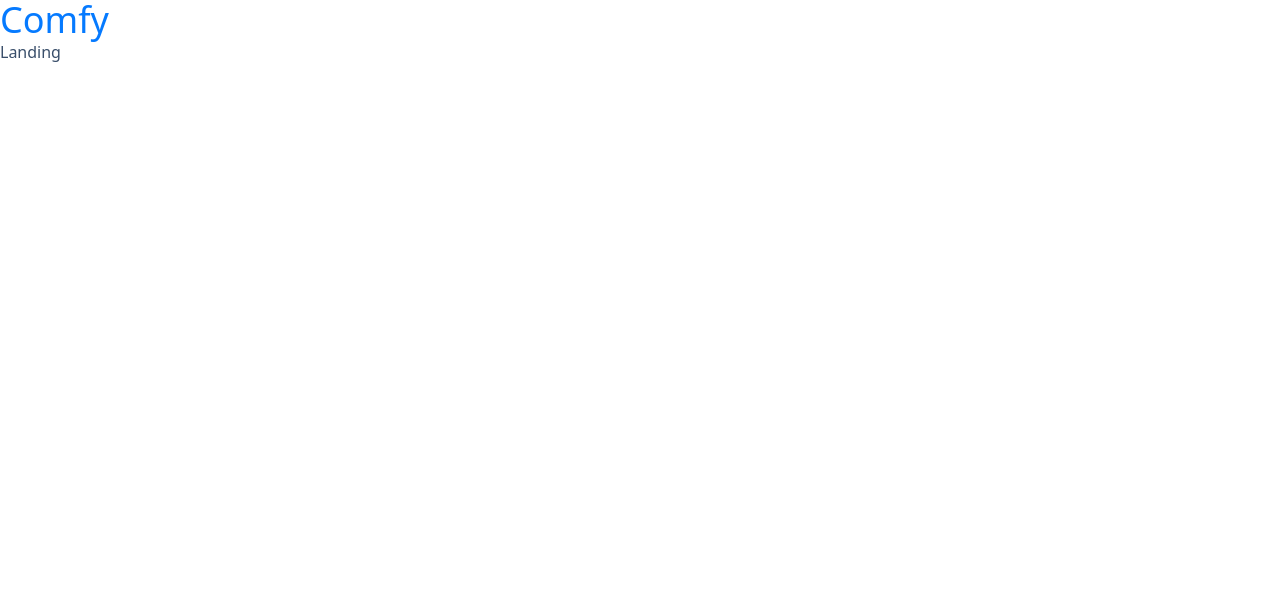
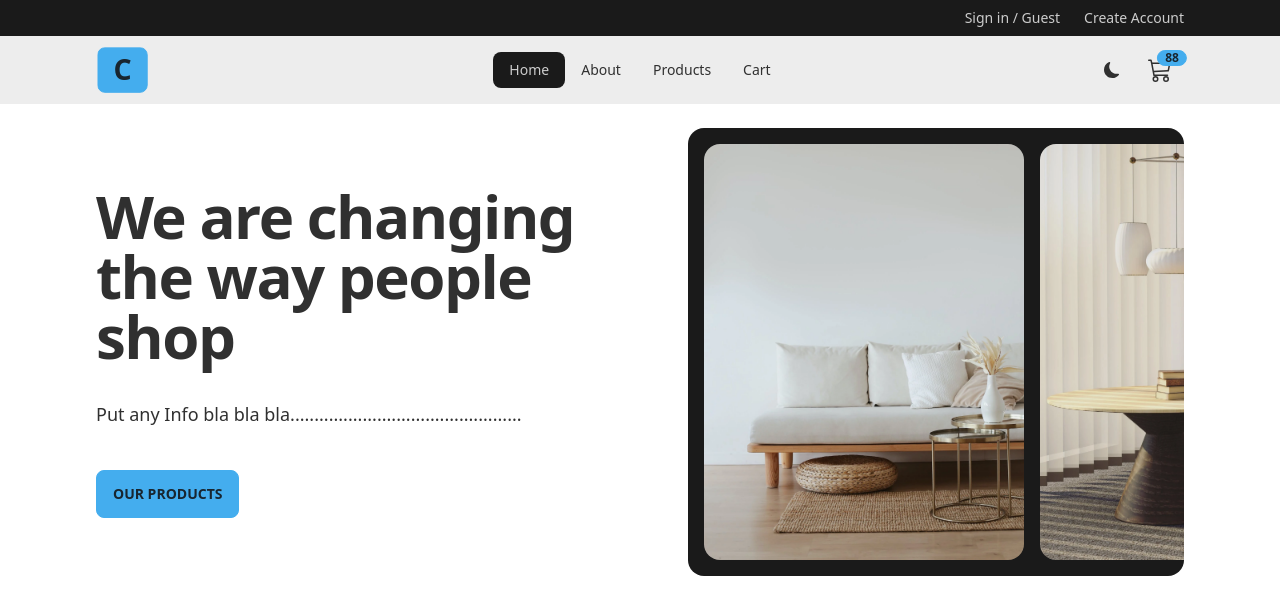
Before and after one commit to mariammansdev/ComfyStore, a React (Vite) app: page / in a window 1280 px wide. Shown: the top 614 px of the page. Built offline with nearby package versions, Linux system fonts and the light colour scheme.

Commit message:
Progress with the ComfyStore Project

```diff
--- /dev/null
+++ b/src/components/Header.jsx
@@ -0,0 +1,22 @@
+import { Link } from "react-router-dom"
+
+const Header = () => {
+  return (
+    <header className='bg-neutral py-2 text-neutral-content'>
+        <div className='align-element flex justify-center sm:justify-end'>
+            {/* USER*/ }
+            {/* links */}
+            <div className='flex gap-x-6 justify-center items-center'>
+                <Link to='/login' className='link link-hover text-xs sm:text-sm'>
+                    Sign in / Guest
+                </Link>
+                <Link to='/register' className='link link-hover text-xs sm:text-sm'>
+                    Create Account
+                </Link>
+            </div>
+        </div>
+    </header>
+  )
+}
+
+export default Header
--- /dev/null
+++ b/src/components/Hero.jsx
@@ -0,0 +1,33 @@
+import { Link } from 'react-router-dom'
+
+import hero1 from '../assets/hero1.webp'
+import hero2 from '../assets/hero2.webp'
+import hero3 from '../assets/hero3.webp'
+import hero4 from '../assets/hero4.webp'
+
+const carouselImages = [hero1, hero2, hero3, hero4]
+const Hero = () => {
+  return (
+    <div className='grid lg:grid-cols-2 gap-24 items-center'>
+        <div>
+            <h1  className='max-w-2xl text-4xl font-bold tracking-tight sm:text-6xl'>We are changing the way people shop</h1>
+            <p className='mt-8 max-w-xl text-lg leading-8'>Put any Info bla bla bla................................................</p>
+            <div className='mt-10'>
+                <Link to='/products' className='btn btn-primary'>Our Products</Link>
+            </div>
+        </div>
+        <div className='hidden h-[28rem] lg:carousel carousel-center p-4 space-x-4 bg-neutral rounded-box'>
+            {
+                carouselImages.map((image)=> {
+                    return <div key = {image} className='carousel-item'>
+                    <img src={image} className='rounded-box h-full w-80 object-cover' />
+
+                    </div>
+                })
+            }
+        </div>
+    </div>
+  )
+}
+
+export default Hero
--- /dev/null
+++ b/src/components/NavLinks.jsx
@@ -0,0 +1,31 @@
+import { useSelector } from 'react-redux';
+import { NavLink } from 'react-router-dom';
+
+const links = [
+  { id: 1, url: '/', text: 'home' },
+  { id: 2, url: 'about', text: 'about' },
+  { id: 3, url: 'products', text: 'products' },
+  { id: 4, url: 'cart', text: 'cart' },
+  { id: 5, url: 'checkout', text: 'checkout' },
+  { id: 6, url: 'orders', text: 'orders' },
+];
+
+const NavLinks = () => {
+//   const user = useSelector((state) => state.userState.user);
+  return (
+    <>
+      {links.map((link) => {
+        const { id, url, text } = link;
+        if ((url === 'checkout' || url === 'orders') /*&& !user*/) return null;
+        return (
+          <li key={id}>
+            <NavLink className='capitalize' to={url}>
+              {text}
+            </NavLink>
+          </li>
+        );
+      })}
+    </>
+  );
+};
+export default NavLinks;
--- /dev/null
+++ b/src/components/Navbar.jsx
@@ -0,0 +1,67 @@
+import { BsCart3, BsMoonFill, BsSunFill } from 'react-icons/bs';
+import { FaBarsStaggered } from 'react-icons/fa6';
+import { NavLink } from 'react-router-dom';
+import NavLinks from './NavLinks';
+import { useEffect, useState } from 'react';
+
+const themes = {
+  cmyk: 'cmyk',
+  dracula: 'dracula'
+};
+
+const getThemeFromLocalStorage = ()=> {
+  return localStorage.getItem('theme') || themes.cmyk;
+}
+const Navbar = () => {
+  const [theme,setTheme] = useState(getThemeFromLocalStorage());
+  const handleTheme = ()=> {
+    const {cmyk, dracula} = themes;
+    const newTheme  = theme == cmyk ? dracula : cmyk;
+
+    setTheme(newTheme)
+  }
+
+  useEffect(()=> {
+    document.documentElement.setAttribute('data-theme', theme);
+    localStorage.setItem('theme', theme);
+  }, [theme])
+
+  return (
+    <nav className='bg-base-200'>
+      <div className='navbar align-element'>
+        <div className='navbar-start'>
+          < NavLink to='/' className='hidden lg:flex btn btn-primary text-3xl items-center'>
+            C
+          </NavLink>
+          <div className="dropdown lg:hidden">
+            <label tabIndex={0} className='btn btn-ghost'>
+                <FaBarsStaggered className='h-6 w-6'/>
+            </label>
+            <ul tabIndex={0} className='menu menu-sm dropdown-content mt-3 z-[1] p-2 shadow bg-base-200 rounded-box w-52'>
+                <NavLinks />
+            </ul>
+          </div>
+        </div>
+        <div className='navbar-center hidden lg:flex'>
+            <ul className='menu menu-horizontal'>
+              <NavLinks />
+            </ul>
+        </div>
+        <div className='navbar-end'>
+          <label className='swap swap-rotate'>
+            <input type='checkbox' onChange={handleTheme} />
+            <BsSunFill className='swap-on h-4 w-4' />
+            <BsMoonFill className='swap-off h-4 w-4' />
+          </label>
+          <NavLink to='/cart' className='btn btn-ghost btn-circle btn-md ml-4'>
+            <div className="indicator">
+                <BsCart3 className='h-6 w-6' />
+                <span className='badge badge-sm badge-primary indicator-item'>88</span>
+            </div>
+           </NavLink>
+        </div>
+      </div>
+    </nav>
+  );
+};
+export default Navbar;
--- a/src/components/index.js
+++ b/src/components/index.js
@@ -1,2 +1,5 @@
 export {default as FormInput} from './FormInput'
 export {default as SubmitBtn} from './SubmitBtn'
+export {default as Header} from './Header'
+export {default as Navbar} from './Navbar'
+export {default as Hero} from './Hero'
--- a/src/index.css
+++ b/src/index.css
@@ -2,8 +2,9 @@
 @tailwind components;
 @tailwind utilities;
 
-@layer components {
-  .align-element {
+
+@layer components{
+  .align-element{
     @apply mx-auto max-w-6xl px-8;
   }
 }
--- a/src/pages/About.jsx
+++ b/src/pages/About.jsx
@@ -1,9 +1,25 @@
-import React from 'react'
-
 const About = () => {
   return (
-    <div>About</div>
-  )
-}
-
-export default About
+    <>
+      <div className='flex flex-wrap gap-2 sm:gap-x-6 items-center justify-center'>
+        <h1 className='text-4xl font-bold leading-none tracking-tight sm:text-6xl'>
+          We love
+        </h1>
+        <div className='stats bg-primary shadow'>
+          <div className='stat'>
+            <div className='stat-title text-primary-content text-4xl font-bold tracking-widest'>
+              comfy
+            </div>
+          </div>
+        </div>
+      </div>
+      <p className='mt-6 text-lg leading-8 max-w-2xl mx-auto'>
+        Lorem ipsum dolor sit amet, consectetur adipisicing elit. Tempore quae
+        quam blanditiis vitae, dolor non eveniet ipsum voluptatibus, quia optio
+        aut! Perferendis ipsa cumque ipsam nostrum reprehenderit ad illo sed
+        officiis ea tempore! Similique eos minima sit porro, ratione aspernatur!
+      </p>
+    </>
+  );
+};
+export default About;
--- a/src/pages/HomeLayout.jsx
+++ b/src/pages/HomeLayout.jsx
@@ -1,12 +1,16 @@
 import { Outlet } from "react-router-dom"
+import Header from "../components/Header"
+import Navbar from "../components/Navbar"
 
 const HomeLayout = () => {
   return (
     <>
-      <nav>
-        <span className='text-4xl text-primary'>Comfy</span>
-      </nav>
-      <Outlet />
+      <Header />
+      <Navbar />
+      <section className="align-element py-6">
+        <Outlet />
+      </section>
+
     </>
   )
 }
--- a/src/pages/Landing.jsx
+++ b/src/pages/Landing.jsx
@@ -1,8 +1,9 @@
-import React from 'react'
-
+import { Hero } from "../components"
 const Landing = () => {
   return (
-    <div>Landing</div>
+    <>
+      <Hero />
+    </>
   )
 }
 
--- a/src/pages/Register.jsx
+++ b/src/pages/Register.jsx
@@ -1,8 +1,20 @@
-import React from 'react'
+import { FormInput, SubmitBtn } from "../components";
+import { Form, Link } from "react-router-dom";
 
 const Register = () => {
   return (
-    <div>Register</div>
+    <section className="h-screen grid place-items-center">
+      <Form method="POST" className="card w-96 bg-base-100 shadow-lg flex flex-col p-8 gap-y-5">
+        <h4 className="text-center text-xl font-bold">Register</h4>
+        <FormInput label='User Name' name='usertname' type='text'/>
+        <FormInput label='Email' name='email' type='email'/>
+        <FormInput label='Password' name='password' type='password'/>
+        <div className="mt-4">
+          <SubmitBtn text='Register' />
+          <p className="text-center" >Already a member ? <Link to='/login' className="link link-hover link-primary capitalize">Login</Link> </p>
+        </div>
+      </Form>
+    </section>
   )
 }
 
--- a/tailwind.config.cjs
+++ b/tailwind.config.cjs
@@ -6,6 +6,6 @@ export default {
   },
   plugins: [require('@tailwindcss/typography'), require('daisyui')],
   daisyui: {
-    themes: ['winter', 'dracula'],
+    themes: ['cmyk', 'dracula'],
   },
 };
```
Also changed, not shown: src/App.jsx (+19 -1 lines).
